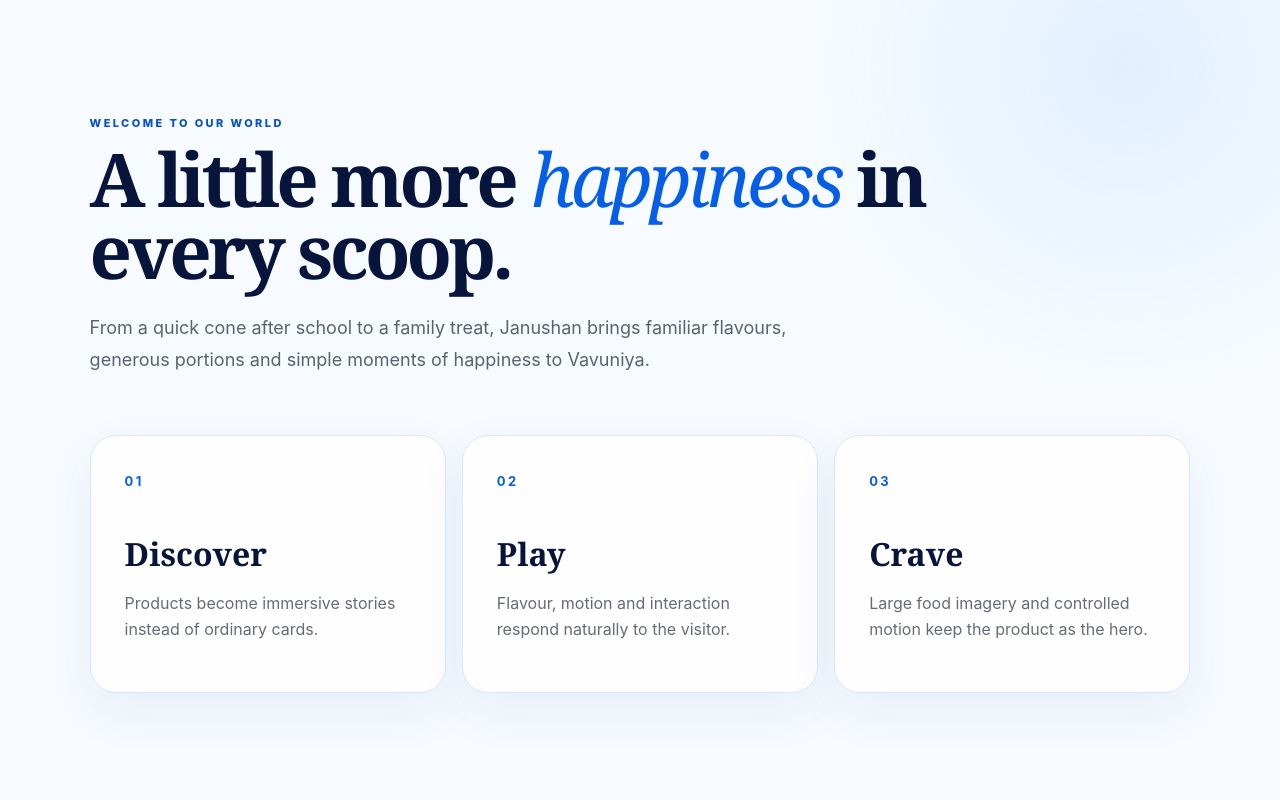
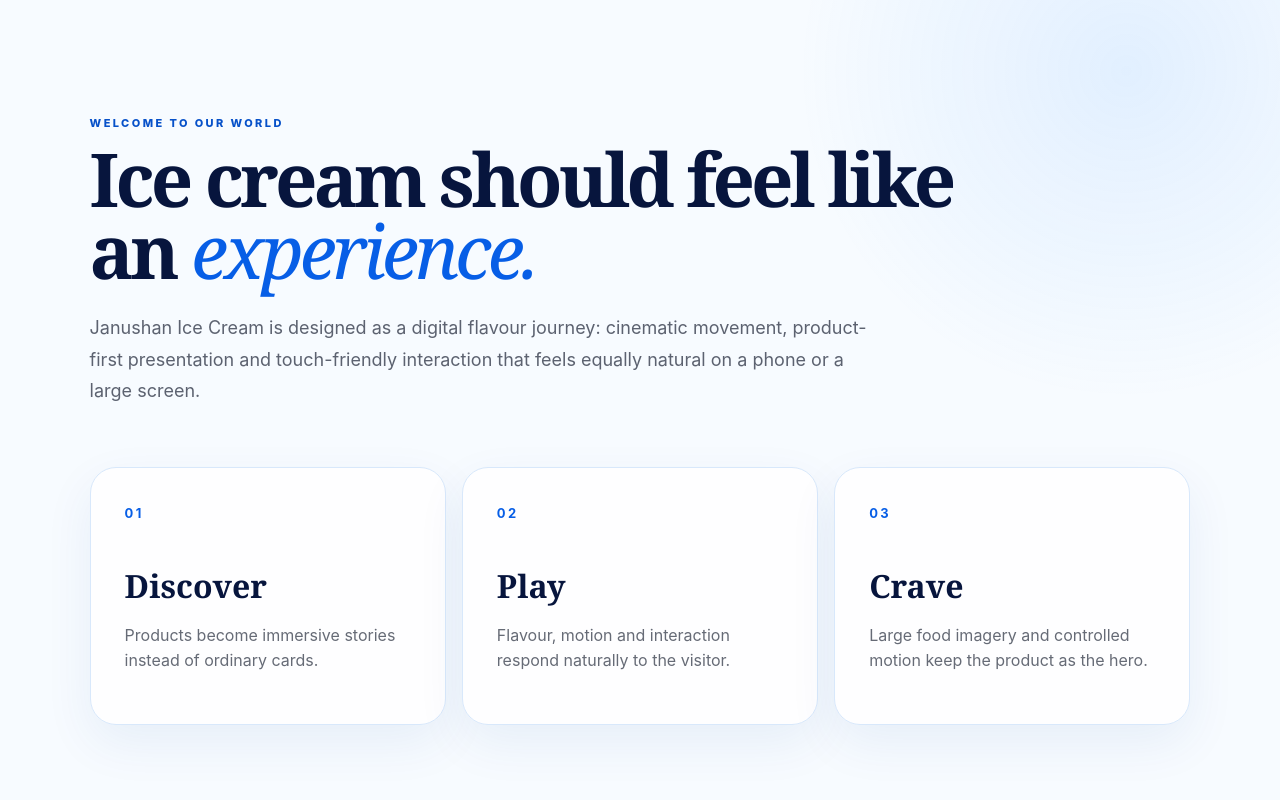
Before and after one commit to Harshan-Balakrishnan/JanushanIceCream_Website, a Next.js app: page / in a window 1280 px wide. Shown: the part 920-1720 px from the top of the page. Built offline with nearby package versions, Linux system fonts and the light colour scheme; no server answers; the database is empty.

Commit message:
Restore original components/DiscoverPreview.tsx before controlled visual refresh

```diff
--- a/components/DiscoverPreview.tsx
+++ b/components/DiscoverPreview.tsx
@@ -12,8 +12,8 @@ export default function DiscoverPreview() {
     <>
       <section className="discover section" id="discover">
         <p className="section-kicker">WELCOME TO OUR WORLD</p>
-        <h2>A little more <em>happiness</em> in every scoop.</h2>
-        <p className="section-intro">From a quick cone after school to a family treat, Janushan brings familiar flavours, generous portions and simple moments of happiness to Vavuniya.</p>
+        <h2>Ice cream should feel like an <em>experience.</em></h2>
+        <p className="section-intro">Janushan Ice Cream is designed as a digital flavour journey: cinematic movement, product-first presentation and touch-friendly interaction that feels equally natural on a phone or a large screen.</p>
         <div className="feature-grid">
           <article><strong>01</strong><h3>Discover</h3><p>Products become immersive stories instead of ordinary cards.</p></article>
           <article><strong>02</strong><h3>Play</h3><p>Flavour, motion and interaction respond naturally to the visitor.</p></article>
```
